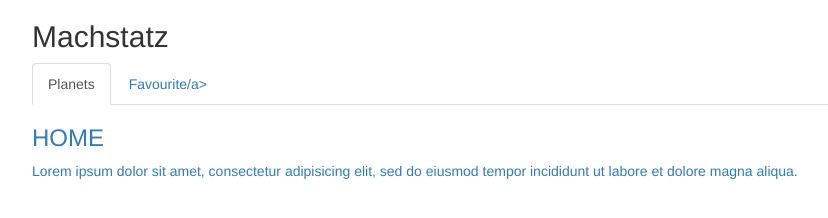
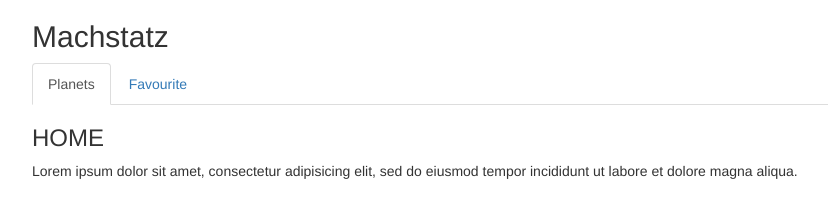
Before and after one commit to darshanpb/node-js, a website: page public/machstatz/index.html in a window 1280 px wide. Shown: the whole page, without its empty margins (38-866 px from the left). Drawn offline with nearby package versions, Linux system fonts and the light colour scheme.

Commit message:
tabs designed

```diff
--- a/public/machstatz/index.html
+++ b/public/machstatz/index.html
@@ -12,7 +12,7 @@
             <h2>Machstatz</h2>
             <ul class="nav nav-tabs">
               <li class="active"><a data-toggle="tab" href="#planets">Planets</a></li>
-              <li><a data-toggle="tab" href="#fav">Favourite/a></li>
+              <li><a data-toggle="tab" href="#fav">Favourite</a></li>
             </ul>
 
             <div class="tab-content">
```
